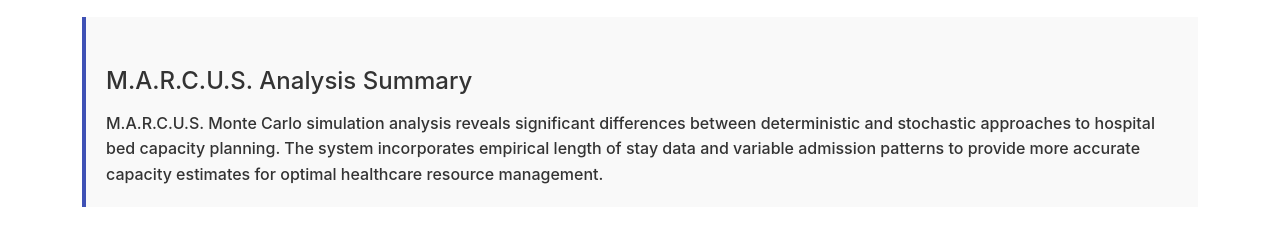
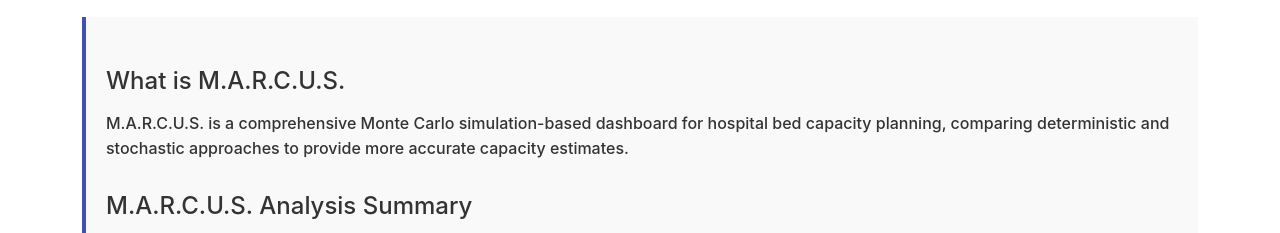
Before and after one commit to dcicantab5/marcus, a plain HTML site: page index.html in a window 1280 px wide. Shown: the part 528-761 px from the top of the page. Drawn offline with nearby package versions, Linux system fonts and the light colour scheme.

Commit message:
whatismarcus m2 index.html

```diff
--- a/index.html
+++ b/index.html
@@ -274,6 +274,9 @@
         </div>
 
         <div class="interpretation-panel">
+          <h3 class="subsection-title">What is M.A.R.C.U.S.</h3>
+          <p id="executiveSummary">M.A.R.C.U.S. is a comprehensive Monte Carlo simulation-based dashboard for hospital bed capacity planning, comparing deterministic and stochastic approaches to provide more accurate capacity estimates.</p>
+
           <h3 class="subsection-title">M.A.R.C.U.S. Analysis Summary</h3>
           <p id="executiveSummary">M.A.R.C.U.S. Monte Carlo simulation analysis reveals significant differences between deterministic and stochastic approaches to hospital bed capacity planning. The system incorporates empirical length of stay data and variable admission patterns to provide more accurate capacity estimates for optimal healthcare resource management.</p>
         </div>
```
